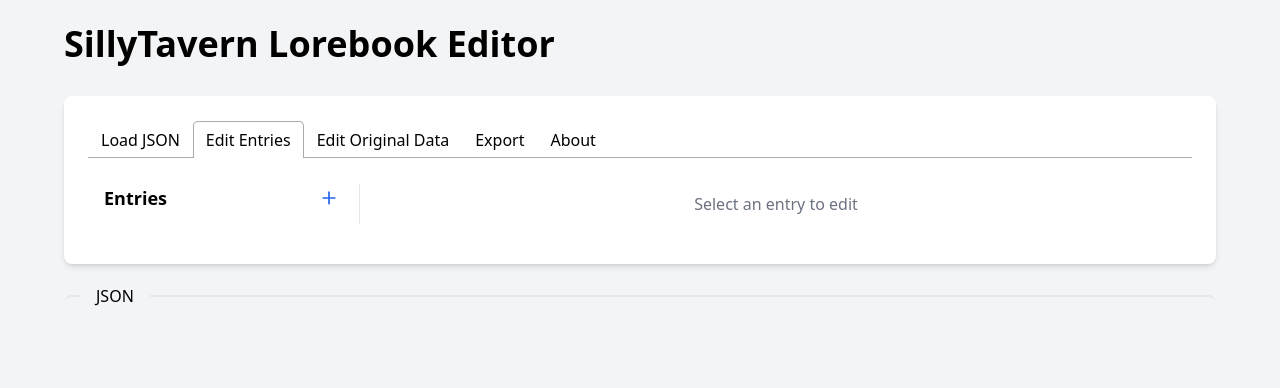
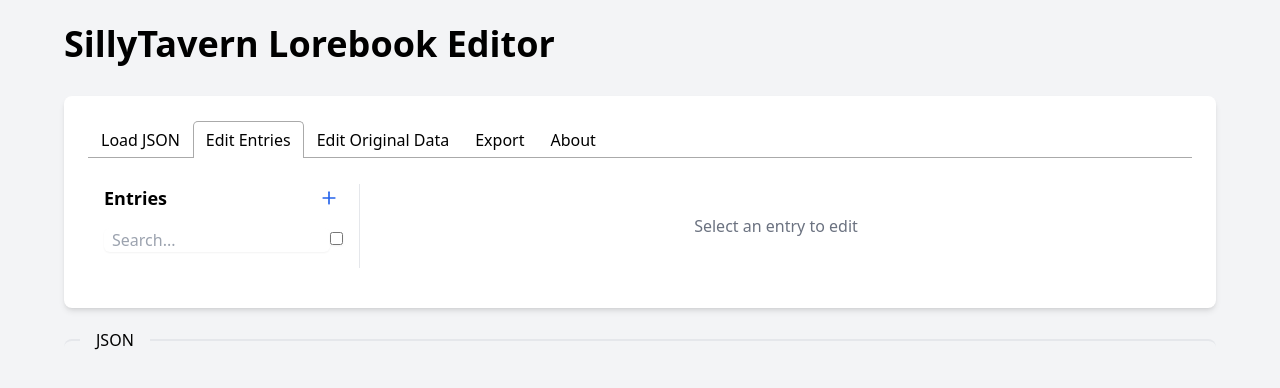
Before and after one commit to draedr/LorebookEditor, a React (Vite) app: page / in a window 1280 px wide. Both pictures are taken after a click on the tab "Edit Entries". Shown: the top 388 px of the page. Built offline with nearby package versions, Linux system fonts and the light colour scheme.

Commit message:
add ability to search in entries

```diff
--- a/src/pages/EntryForm.tsx
+++ b/src/pages/EntryForm.tsx
@@ -1,4 +1,4 @@
-import { useContext } from 'react';
+import { useContext, useState } from 'react';
 import { HooksContext } from '../hooks';
 import { Plus, X } from 'lucide-react';
 
@@ -8,6 +8,43 @@
 export default function EntryForm() {
   const { jsonData, selectedEntry, setSelectedEntry, setJsonData } =
     useContext(HooksContext);
+
+  const [filter, setFilter] = useState<string | null>('');
+  const [filterContent, setFilterContent] = useState<boolean | null>(false);
+
+  const filterEntries = () => {
+    var final;
+
+    if(filter !== null || filter !== ' ' || filter !== '' || typeof filter !== 'string')
+      final = Object.entries(jsonData.entries);
+
+    final =  Object.entries(jsonData.entries).filter(([id, entry]) => {
+      if((entry as Entry).comment.toLowerCase().includes(filter.toLowerCase())) {
+        return true;
+      }
+
+      if(filterContent && (entry as Entry).content.toLowerCase().includes(filter.toLowerCase())) {
+        return true;
+      }
+
+      if(filterContent && (entry as Entry).key.join(', ').toLowerCase().includes(filter.toLowerCase())) {
+        return true;
+      }
+
+      if(filterContent && (entry as Entry).keysecondary.join(', ').toLowerCase().includes(filter.toLowerCase())) {
+        return true;
+      }
+
+      if ((entry as Entry).key.filter((k) => {if(k.toLowerCase().includes(filter.toLowerCase())) { return true; }}).length > 0) {
+        return true;
+      }
+
+      return false;
+    });
+
+    console.log(final);
+    return final;
+  }
 
   const updateEntry = (entryId: string, field: keyof Entry, value: any) => {
     if (!jsonData) return;
@@ -110,9 +147,31 @@
             <Plus className="h-5 w-5 text-blue-600" />
           </button>
         </div>
+
+        {/* Search */}
+        <div className="mb-4 flex justify-between items-center mb-3">
+          <input
+            type="text"
+            value={filter || ''}
+            onChange={(e) =>setFilter(e.target.value)}
+            placeholder='Search...'
+            className="mt-1 block w-full rounded-md border-gray-300 shadow-sm focus:border-blue-500 focus:ring-blue-500 px-2 flex-grow"
+          />
+          <label className="flex items-center">
+                <input
+                  type="checkbox"
+                  checked={filterContent ||  false}
+                  title="Search inside content and keys of Entry."
+                  onChange={(e) =>setFilterContent(e.target.checked)}
+                  className="rounded border-gray-300 text-blue-600 shadow-sm focus:border-blue-300 focus:ring focus:ring-blue-200 focus:ring-opacity-50 px-2"
+                />
+              </label>
+        </div>
+
+        {/* Entry List */}
         <div className="space-y-2">
-          {jsonData &&
-            Object.entries(jsonData.entries).map(([id, entry]) => (
+          {jsonData && filter !== undefined &&
+            filterEntries().map(([id, entry]) => (
               <div key={id} className="flex items-center group">
                 <button
                   onClick={() => setSelectedEntry(id)}
```
